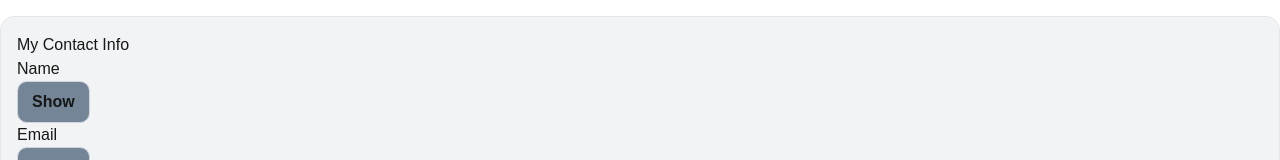
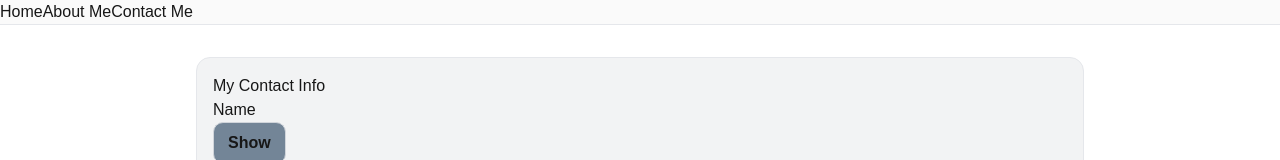
Before and after one commit to pbxcess/CPAN144-Assignment1, a Next.js app: page / in a window 1280 px wide. Shown: the top 160 px of the page. Built offline with nearby package versions, Linux system fonts and the light colour scheme.

Commit message:
Wrapped app page with Navbar

```diff
--- a/pages/_app.tsx
+++ b/pages/_app.tsx
@@ -1,6 +1,18 @@
 import "@/styles/globals.css";
 import type { AppProps } from "next/app";
+import Navbar from "../components/Navbar";
 
-export default function App({ Component, pageProps }: AppProps) {
-  return <Component {...pageProps} />;
+export default function MyApp({ Component, pageProps }: AppProps) {
+  return (
+    <>
+      <Navbar />
+      <main className="container">
+        <Component {...pageProps} />
+      </main>
+      <style jsx>{`
+      .container { max-width: 920px; margin:0 auto; padding: 16px; }
+      `}
+      </style>
+    </>
+  );
 }
```
